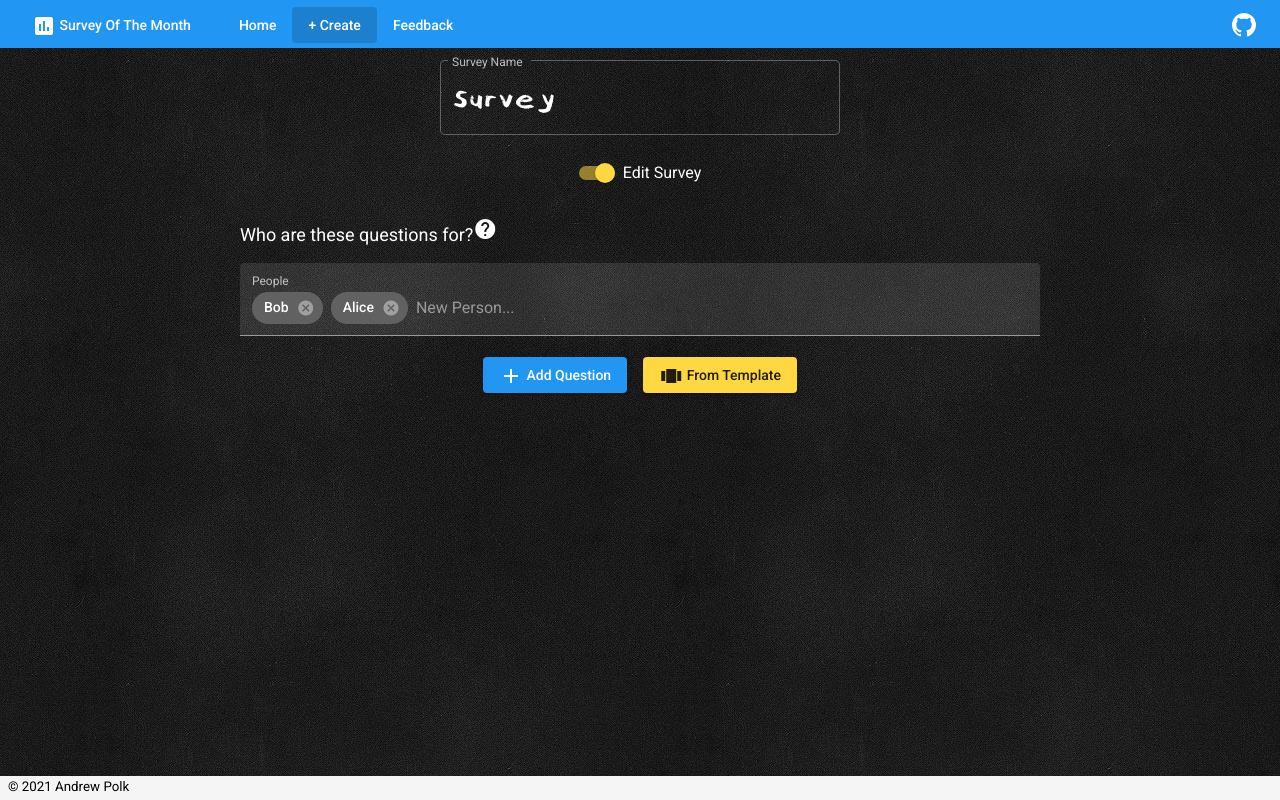
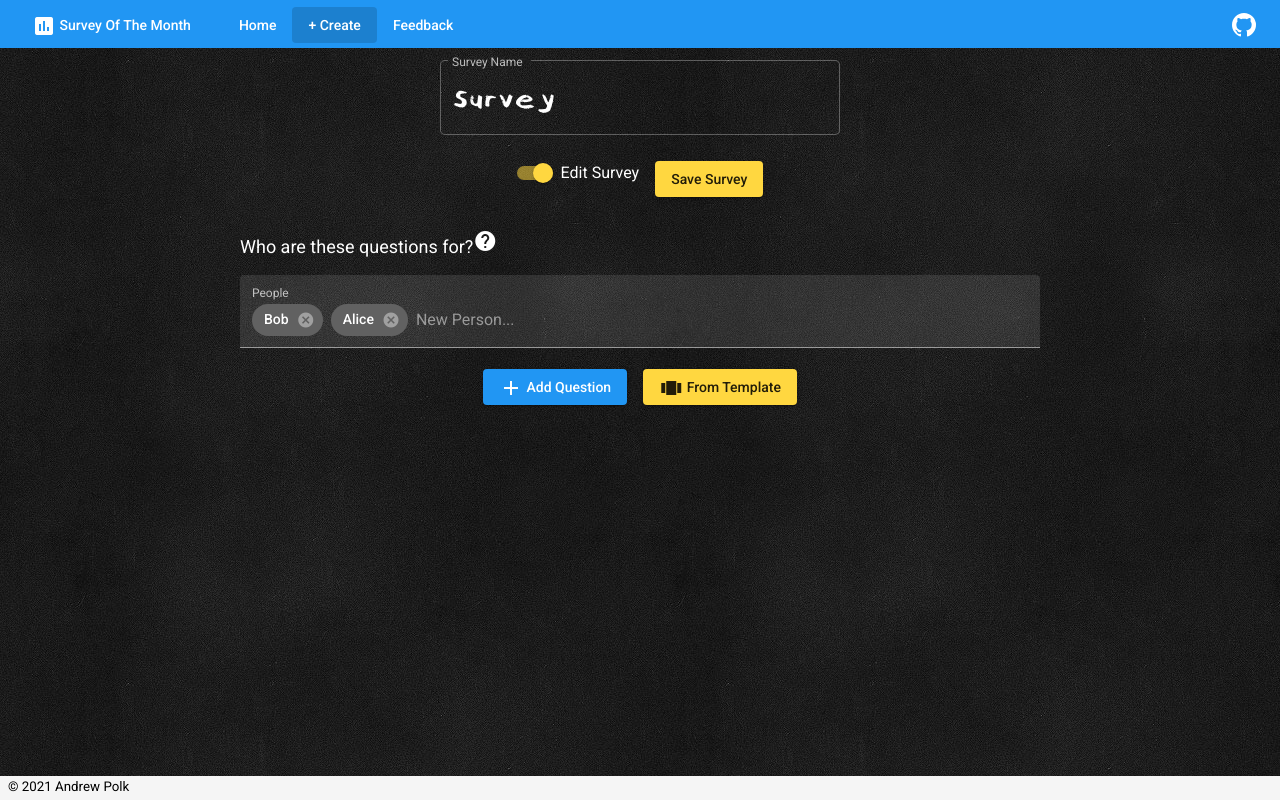
Before and after one commit to polklabs/survey-of-the-month, an Angular app in the folder app/: page /make-survey/0 in a window 1280 px wide. Built offline with nearby package versions, Linux system fonts and the light colour scheme.

Commit message:
Allow saving and loading survey from maker route

```diff
--- a/app/src/app/survey-maker/survey-maker.component.html
+++ b/app/src/app/survey-maker/survey-maker.component.html
@@ -11,8 +11,9 @@
             <h1 fxHide.gt-xs>{{survey.name}}</h1>
         </div>
 
-        <div fxLayout="row" fxLayoutAlign="center" style="margin-bottom: 32px;">
-            <mat-slide-toggle [(ngModel)]="editable">Edit Survey</mat-slide-toggle>
+        <div fxLayout="row" fxLayoutAlign="center" fxLayoutGap="16px" style="margin-bottom: 32px;">
+            <mat-slide-toggle [(ngModel)]="editable" matTooltip="Preview how the survey will look">Edit Survey</mat-slide-toggle>
+            <button mat-raised-button color="accent" [disabled]="loadingUnknown" (click)="saveSurvey()">Save Survey</button>
         </div>
 
         <!-- People Chooser -->
--- a/app/src/app/survey-maker/survey-maker.component.ts
+++ b/app/src/app/survey-maker/survey-maker.component.ts
@@ -8,6 +8,7 @@ import { MatChipInputEvent } from '@angular/material/chips';
 import { BehaviorSubject } from 'rxjs';
 import { MatDialog } from '@angular/material/dialog';
 import { TextBoxComponent } from '../shared/modal/text-box/text-box.component';
+import { ActivatedRoute, Router } from '@angular/router';
 
 @Component({
     selector: 'app-survey-maker',
@@ -31,12 +32,20 @@ export class SurveyMakerComponent implements OnInit {
 
     constructor(
         private dataService: DataService,
-        private dialog: MatDialog
+        private dialog: MatDialog,
+        private router: Router,
+        private activatedroute: ActivatedRoute
     ) { }
 
     ngOnInit(): void {
         this.survey = new Survey();
         this.getCachedUsers();
+        this.activatedroute.paramMap.subscribe(params => {
+            const id = params.get('id');
+            if (id && id !== '0') {
+                this.getSurvey(id);
+            }
+        });
     }
 
     // Question --------------------------------------------------------------------------------------
@@ -188,24 +197,40 @@ export class SurveyMakerComponent implements OnInit {
 
     // Survey -------------------------------------------------------------------------------------
 
-    getSurvey(): void {
-        const guid = '7ca19ebd-e1fc-4638-9c25-050f27cd30ac';
+    getSurvey(guid: string): void {
         const [result, progress] = this.dataService.getData('survey?id=' + guid);
         result.subscribe((data: { ok: boolean, data?: Survey, headers?: any, status?: any, error?: any }) => {
             if (data.ok) {
                 this.survey = data.data!;
-                console.log(this.survey);
+                this.users = this.survey.users.map(x => x.name);
             } else {
-                console.log(data.error);
+                console.error(data.error);
             }
         });
     }
 
-    submitSurveyTest(): void {
+    saveSurvey(): void {
+        this.loadingUnknown = true;
         const [result, progress] = this.dataService.putData('survey', this.survey);
-        result.subscribe((data: { ok: boolean, data?: any, headers?: any, status?: any, error?: any }) => {
-            console.log(data);
-        });
+        result.subscribe(
+            (data: { ok: boolean, id?: string, rev?: string, error?: any }) => {
+            this.loadingUnknown = false;
+            if (data.ok && data.id) {
+                this.saveSurveyID(data.id);
+                this.router.navigateByUrl(`/manage-survey/${data.id}`);
+            }
+
+        }) ?? console.error('NULL Returned');
+    }
+
+    saveSurveyID(id: string): void {
+        const s = localStorage.getItem('Surveys');
+        let surveys: string[] = [];
+        if (s) {
+            surveys = JSON.parse(s);
+        }
+        surveys.push(id);
+        localStorage.setItem('Surveys', JSON.stringify(surveys));
     }
 
     // Edit Users ------------------------------------------
@@ -253,7 +278,7 @@ export class SurveyMakerComponent implements OnInit {
     }
 
     // API ---------------------------------------------------------------------------
-    callApi<T>(endpoint: string, data: any, questionIndex: number): BehaviorSubject<T | null> | null {
+    callApi<T>(endpoint: string, data: any, questionIndex: number, dataServiceMethod = this.dataService.postData): BehaviorSubject<T | null> | null {
         if (this.debounceButton) return null;
         this.debounceButton = true;
         setTimeout(() => this.debounceButton = false, 750);
```
